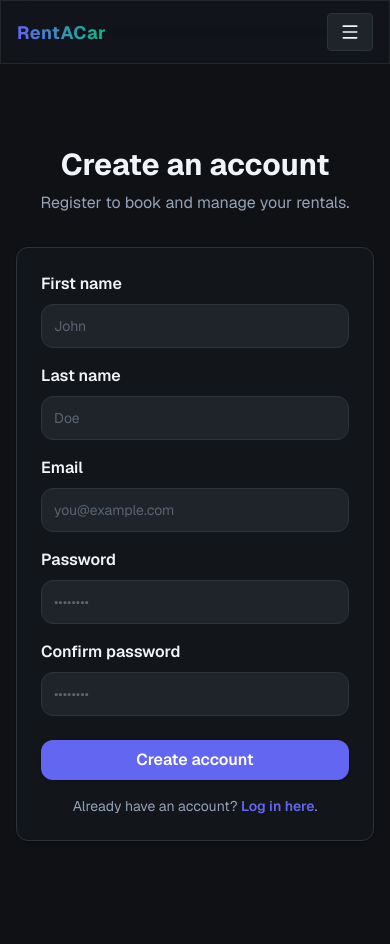
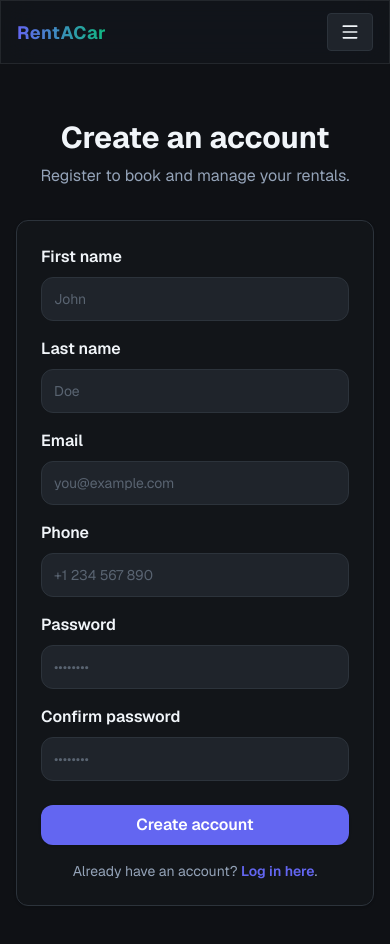
Before and after one commit to Klepo313/HCI_25-26, a Next.js app in the folder rent-a-car-app/: page /register in a window 390 px wide. Shown: the top 944 px of the page. Before the commit the page ends 916 px from the top, so only its background shows below. Built offline with nearby package versions, Linux system fonts and the light colour scheme.

Commit message:
fix: add phone number field to registration form with validation

```diff
--- a/rent-a-car-app/app/login/page.tsx
+++ b/rent-a-car-app/app/login/page.tsx
@@ -95,6 +95,7 @@ export default function Page() {
           email: raw.email ?? raw.username ?? form.identifier,
           name: raw.name ?? raw.username ?? undefined,
           username: raw.username ?? (!isEmail ? form.identifier : undefined),
+          phone: raw.phone ?? raw.phoneNumber ?? raw.mobile,
         };
         setUserFromExternal(mapped);
         setStatus("success");
--- a/rent-a-car-app/app/register/page.tsx
+++ b/rent-a-car-app/app/register/page.tsx
@@ -14,6 +14,9 @@ const registerSchema = z
       .string()
       .min(1, "Email is required")
       .email("Please enter a valid email"),
+    phone: z
+      .string()
+      .min(7, "Phone number must be at least 7 digits"),
     password: z
       .string()
       .min(8, "Password must be at least 8 characters"),
@@ -31,6 +34,7 @@ export default function Page() {
     firstName: "",
     lastName: "",
     email: "",
+    phone: "",
     password: "",
     confirmPassword: "",
   });
@@ -62,6 +66,7 @@ export default function Page() {
       const payload = {
         name,
         email: form.email,
+        phone: form.phone,
         password: form.password,
         username,
       };
@@ -155,6 +160,23 @@ export default function Page() {
             {errors.email && <p className="text-xs text-red-500">{errors.email}</p>}
           </div>
 
+          <div className="flex flex-col gap-2">
+            <label className={searchFormStyles.fieldLabel}>Phone</label>
+            <input
+              type="tel"
+              value={form.phone}
+              onChange={(e) => setForm({ ...form, phone: e.target.value })}
+              placeholder="+1 234 567 890"
+              className={`h-11 rounded-md border px-3 text-sm ${searchFormStyles.fieldControl} ${errors.phone ? "border-red-500" : ""}`}
+              style={{
+                background: "var(--color-bg-elevated)",
+                color: form.phone ? "var(--color-fg)" : "var(--color-fg-muted)",
+                borderColor: errors.phone ? "#ef4444" : "var(--color-border)",
+              }}
+            />
+            {errors.phone && <p className="text-xs text-red-500">{errors.phone}</p>}
+          </div>
+
           <div className="grid gap-4 md:grid-cols-2">
             <div className="flex flex-col gap-2">
               <label className={searchFormStyles.fieldLabel}>Password</label>
```
